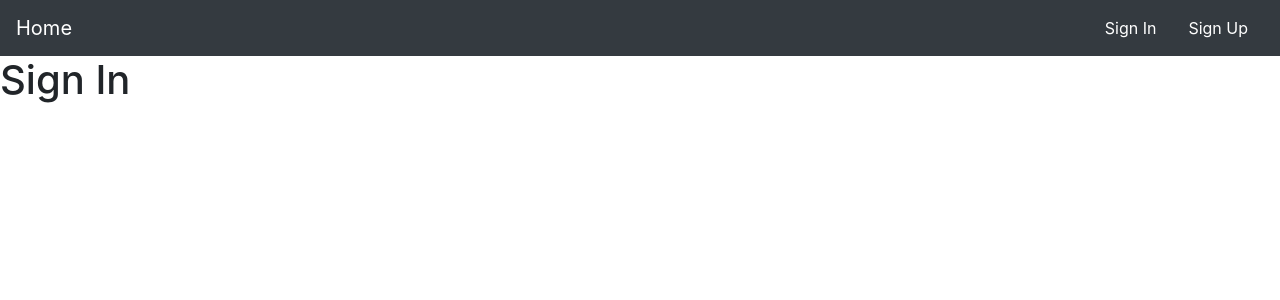
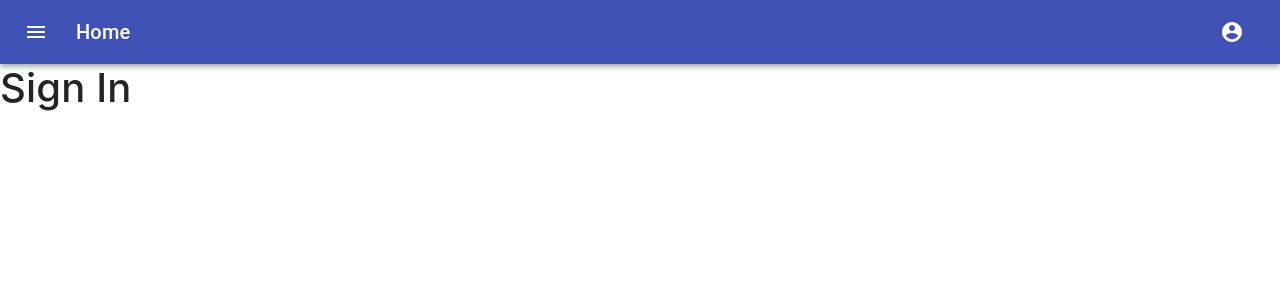
Before and after one commit to tinni95/Flatjungle-monorepo, a Next.js app in the folder frontend/: page /signin in a window 1280 px wide. Shown: the top 300 px of the page. Built offline with nearby package versions, Linux system fonts and the light colour scheme.

Commit message:
progtress

```diff
--- a/frontend/components/Layout.js
+++ b/frontend/components/Layout.js
@@ -2,9 +2,7 @@
 
 import React from "react";
 import Head from "next/head";
-import Link from "next/link";
-
-import { Container, Nav, NavItem } from "reactstrap";
+import Navbar from "./NavBar";
 
 class Layout extends React.Component {
   constructor(props) {
@@ -45,25 +43,7 @@ class Layout extends React.Component {
               }
             `}
           </style>
-          <Nav className="navbar navbar-dark bg-dark">
-            <NavItem>
-              <Link href="/">
-                <a className="navbar-brand">Home</a>
-              </Link>
-            </NavItem>
-
-            <NavItem className="ml-auto">
-              <Link href="/signin">
-                <a className="nav-link">Sign In</a>
-              </Link>
-            </NavItem>
-
-            <NavItem>
-              <Link href="/signup">
-                <a className="nav-link"> Sign Up</a>
-              </Link>
-            </NavItem>
-          </Nav>
+            <Navbar></Navbar>
         </header>
             {children}
       </div>
--- /dev/null
+++ b/frontend/components/NavBar.js
@@ -0,0 +1,88 @@
+
+import React from 'react';
+import { makeStyles } from '@material-ui/core/styles';
+import AppBar from '@material-ui/core/AppBar';
+import Toolbar from '@material-ui/core/Toolbar';
+import Typography from '@material-ui/core/Typography';
+import IconButton from '@material-ui/core/IconButton';
+import MenuIcon from '@material-ui/icons/Menu';
+import AccountCircle from '@material-ui/icons/AccountCircle';
+import MenuItem from '@material-ui/core/MenuItem';
+import Menu from '@material-ui/core/Menu';
+
+const useStyles = makeStyles((theme) => ({
+  root: {
+    flexGrow: 1,
+  },
+  menuButton: {
+    marginRight: theme.spacing(2),
+  },
+  title: {
+    flexGrow: 1,
+  },
+}));
+
+export default function MenuAppBar() {
+  const classes = useStyles();
+  const [auth, setAuth] = React.useState(true);
+  const [anchorEl, setAnchorEl] = React.useState(null);
+  const open = Boolean(anchorEl);
+
+  const handleChange = (event) => {
+    setAuth(event.target.checked);
+  };
+
+  const handleMenu = (event) => {
+    setAnchorEl(event.currentTarget);
+  };
+
+  const handleClose = () => {
+    setAnchorEl(null);
+  };
+
+  return (
+    <div className={classes.root}>
+      <AppBar position="static">
+        <Toolbar>
+          <IconButton edge="start" className={classes.menuButton} color="inherit" aria-label="menu">
+            <MenuIcon />
+          </IconButton>
+          <Typography variant="h6" className={classes.title}>
+            Home
+          </Typography>
+          {auth && (
+            <div>
+              <IconButton
+                aria-label="account of current user"
+                aria-controls="menu-appbar"
+                aria-haspopup="true"
+                onClick={handleMenu}
+                color="inherit"
+              >
+                <AccountCircle />
+              </IconButton>
+              <Menu
+                id="menu-appbar"
+                anchorEl={anchorEl}
+                anchorOrigin={{
+                  vertical: 'top',
+                  horizontal: 'right',
+                }}
+                keepMounted
+                transformOrigin={{
+                  vertical: 'top',
+                  horizontal: 'right',
+                }}
+                open={open}
+                onClose={handleClose}
+              >
+                <MenuItem onClick={handleClose}>Log In</MenuItem>
+                <MenuItem onClick={handleClose}>Sign up</MenuItem>
+              </Menu>
+            </div>
+          )}
+        </Toolbar>
+      </AppBar>
+    </div>
+  );
+}
--- a/frontend/components/PageHeader.module.css
+++ b/frontend/components/PageHeader.module.css
@@ -4,7 +4,7 @@
 background-image: url('/images/cover.jpg');
 background-size:cover;
 height:500px;
-box-shadow:inset 0 0 0 2000px rgba(3, 9, 20, 0.493);
+box-shadow:inset 0 0 0 2000px rgba(241, 244, 250, 0.589);
 }
 
 .heading{
--- a/frontend/components/iframe.module.css
+++ b/frontend/components/iframe.module.css
@@ -2,4 +2,8 @@
 
 .frame{
     overflow: hidden
+};
+
+.card{
+    background-color: bisque!importan;
 }
--- /dev/null
+++ b/frontend/components/theme.js
@@ -0,0 +1,22 @@
+import { createMuiTheme } from '@material-ui/core/styles';
+import { red } from '@material-ui/core/colors';
+
+// Create a theme instance.
+const theme = createMuiTheme({
+  palette: {
+    primary: {
+      main: '#556cd6',
+    },
+    secondary: {
+      main: '#19857b',
+    },
+    error: {
+      main: red.A400,
+    },
+    background: {
+      default: '#fff',
+    },
+  },
+});
+
+export default theme;
--- a/frontend/package.json
+++ b/frontend/package.json
@@ -6,6 +6,8 @@
   },
   "dependencies": {
     "@apollo/react-hooks": "^3.1.5",
+    "@material-ui/core": "^4.9.13",
+    "@material-ui/icons": "^4.9.1",
     "apollo-boost": "^0.4.8",
     "bootstrap": "^4.4.1",
     "graphql": "^15.0.0",
--- a/frontend/pages/_app.js
+++ b/frontend/pages/_app.js
@@ -4,7 +4,7 @@ import App, { Container } from "next/app";
 import Head from "next/head";
 import client from "../components/apollo";
 import { ApolloProvider } from '@apollo/react-hooks';
-
+import CssBaseline from '@material-ui/core/CssBaseline';
 class MyApp extends App {
   static async getInitialProps({ Component, router, ctx }) {
     let pageProps = {};
@@ -19,6 +19,7 @@ class MyApp extends App {
     const { Component, pageProps } = this.props;
     return (
       <ApolloProvider client={client}>
+        <CssBaseline/>
         <Head>
           <link
             rel="stylesheet"
```
Also changed, not shown: frontend/components/Iframe.js (+16 -1 lines), frontend/components/Link.js (added, +63 -0 lines), frontend/components/PageHeader.js (+5 -22 lines), frontend/constants/universities.js (added, +35 -0 lines), 2 other files (tests, documents, lock files or other folders).
